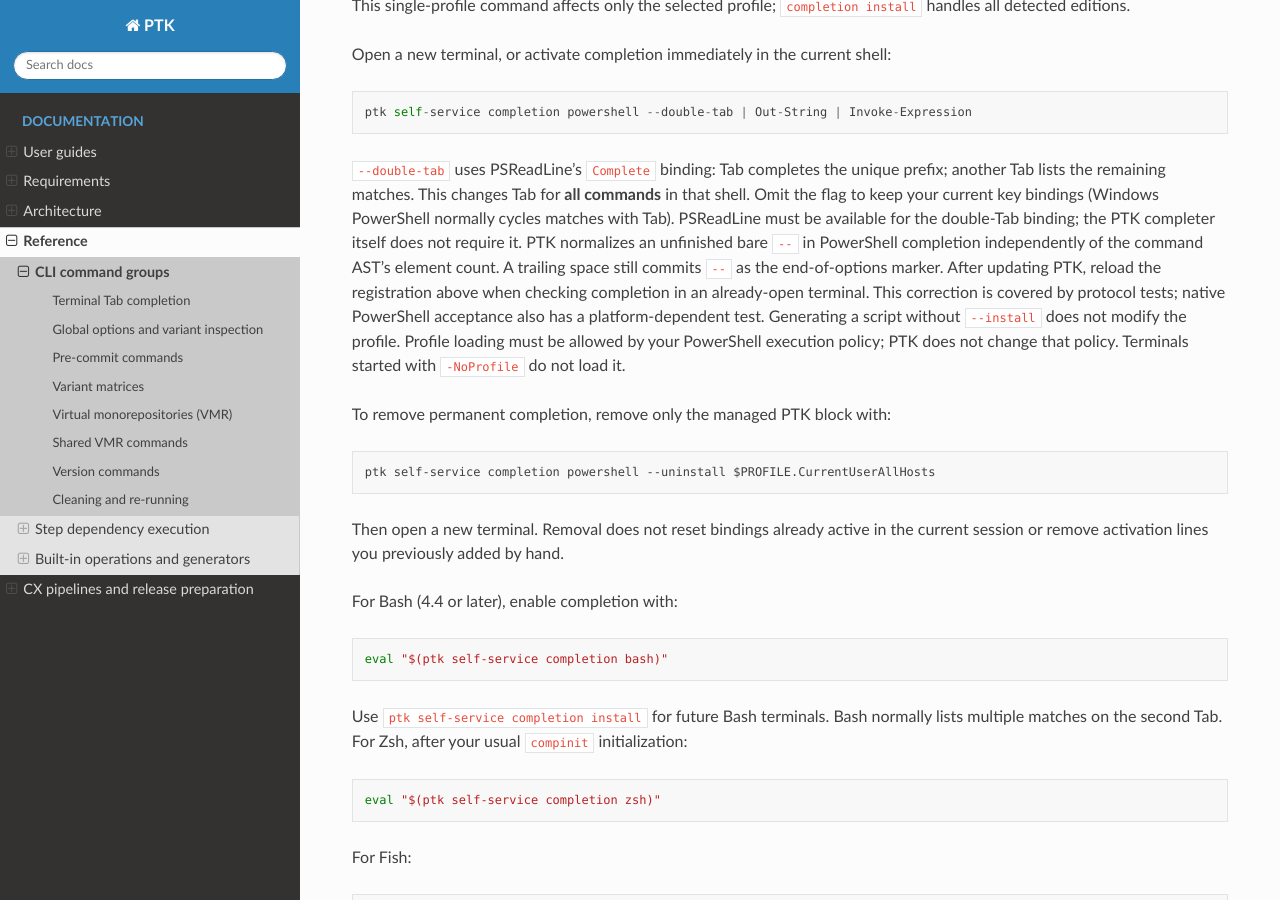
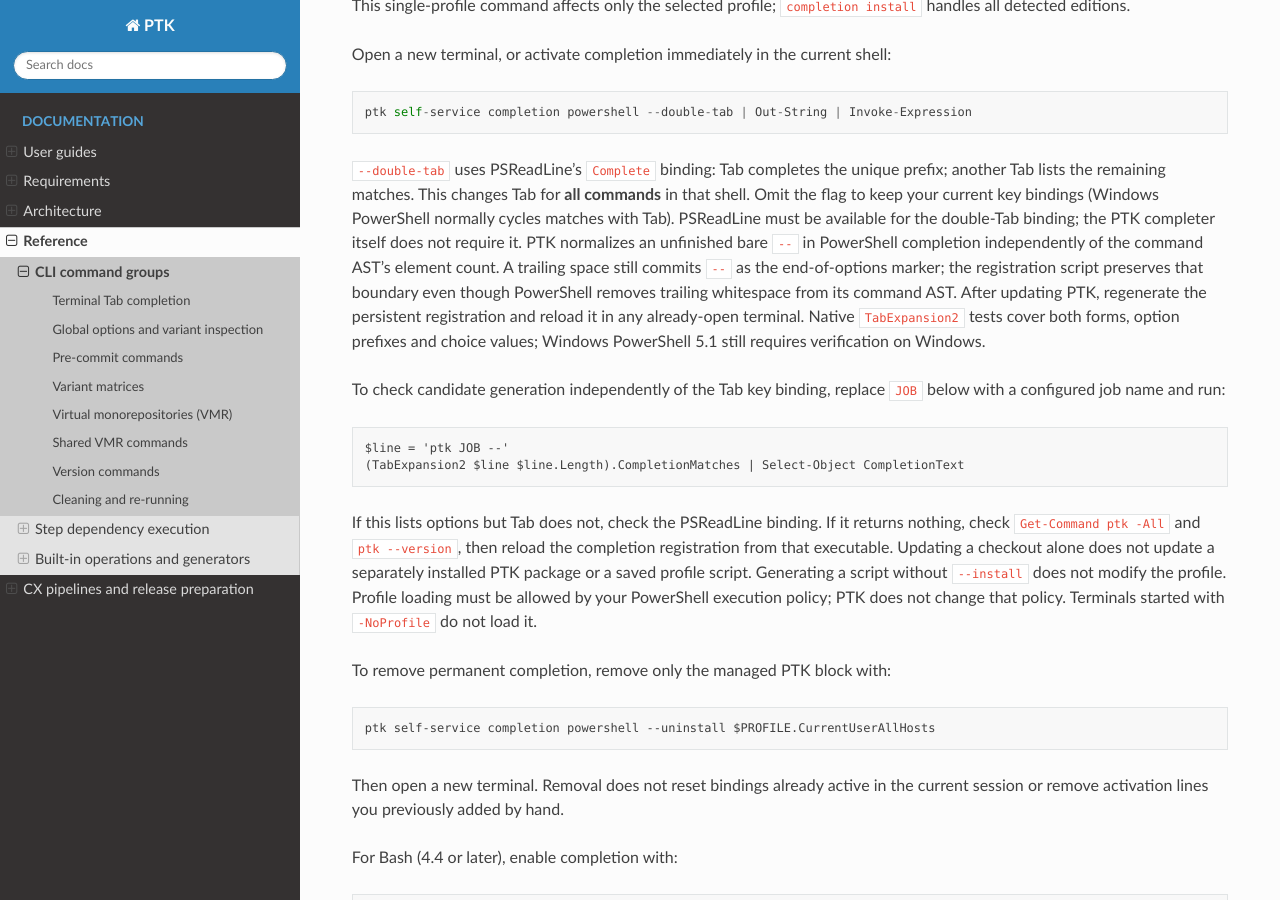
Before and after one commit to eadeva/dummy, a Sphinx documentation site: the page built from docs/reference/cli.rst, in a window 1280 px wide and 900 px high, scrolled down 3145 px. Built offline with Sphinx 7.4.7 and the Read the Docs theme 3.1.0, drawn with Linux system fonts in a browser that asks for light colours; pages that are not in the unit, such as notebooks, are missing from menus.

Commit message:
Preserve PowerShell completion token boundaries and test native shells
Keep the trailing whitespace omitted by PowerShell's command AST so an unfinished -- lists PTK options and a committed -- remains the end-of-options marker. Expand native TabExpansion2 coverage for both pwsh and Windows PowerShell when installed, and document registration refresh and candidate diagnostics.

Validation: 85 focused checks passed; seven Windows PowerShell checks skipped on Linux. Verified double-Tab interactively in PowerShell 7.5.4. Ruff, formatting, pre-commit and strict Sphinx passed. Full Python suite: 1,299 passed, 21 skipped; one unrelated package integration failure because the Playwright Chromium executable is absent. Windows PowerShell 5.1 acceptance remains pending.

```diff
--- a/docs/reference/cli.rst
+++ b/docs/reference/cli.rst
@@ -170,9 +170,22 @@ commands** in that shell. Omit the flag to keep your current key bindings
 available for the double-Tab binding; the PTK completer itself does not require it.
 PTK normalizes an unfinished bare ``--`` in PowerShell completion independently
 of the command AST's element count. A trailing space still commits ``--`` as the
-end-of-options marker. After updating PTK, reload the registration above when
-checking completion in an already-open terminal. This correction is covered by
-protocol tests; native PowerShell acceptance also has a platform-dependent test.
+end-of-options marker; the registration script preserves that boundary even
+though PowerShell removes trailing whitespace from its command AST. After updating
+PTK, regenerate the persistent registration and reload it in any already-open
+terminal. Native ``TabExpansion2`` tests cover both forms, option prefixes and
+choice values; Windows PowerShell 5.1 still requires verification on Windows.
+
+To check candidate generation independently of the Tab key binding, replace
+``JOB`` below with a configured job name and run::
+
+   $line = 'ptk JOB --'
+   (TabExpansion2 $line $line.Length).CompletionMatches | Select-Object CompletionText
+
+If this lists options but Tab does not, check the PSReadLine binding. If it
+returns nothing, check ``Get-Command ptk -All`` and ``ptk --version``, then reload
+the completion registration from that executable. Updating a checkout alone
+does not update a separately installed PTK package or a saved profile script.
 Generating a script without ``--install`` does not modify the profile.
 Profile loading must be allowed by your PowerShell execution policy; PTK does
 not change that policy. Terminals started with ``-NoProfile`` do not load it.
```
Also changed, not shown: 2 other files.
